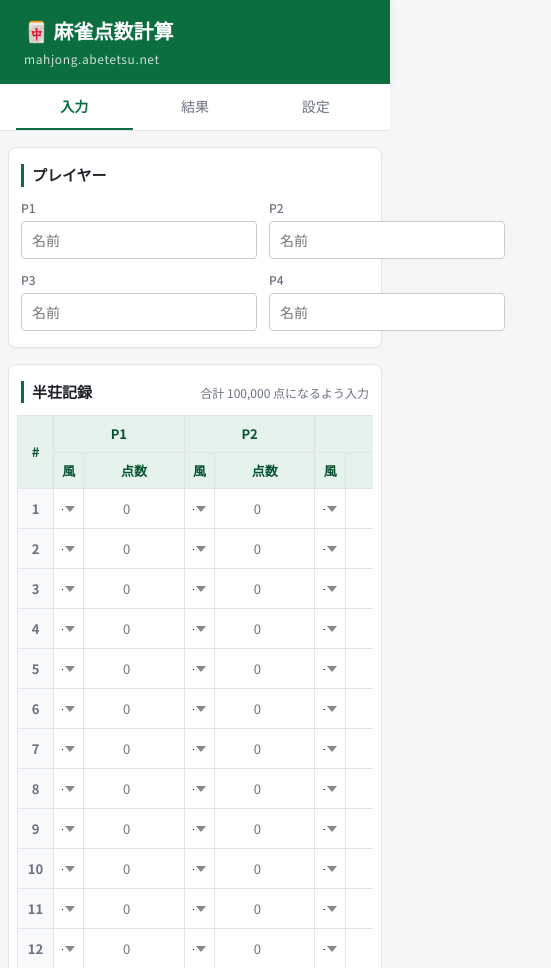
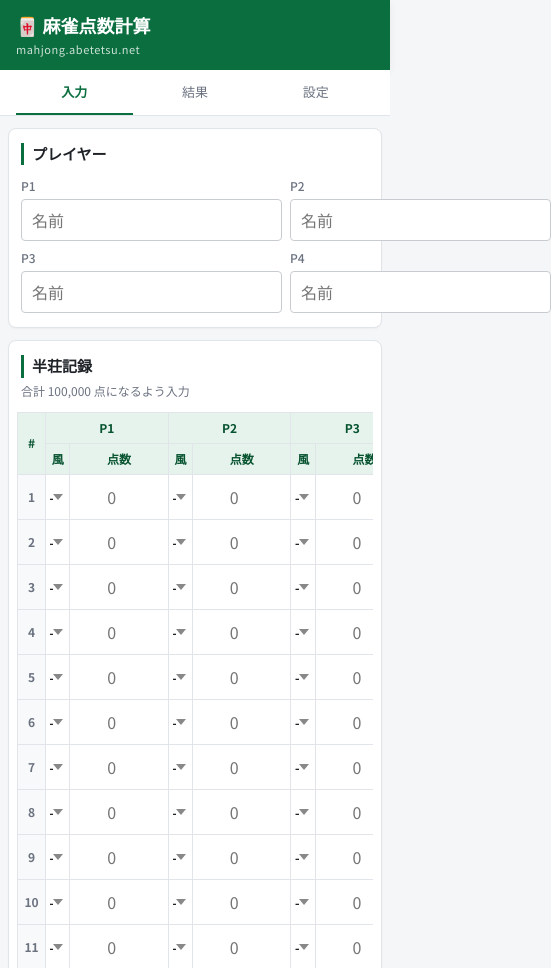
Before and after one commit to abe-tetsu/mahjong, a website with bundled scripts: page index.html in a window 390 px wide. Shown: the top 968 px of the page, 551 px wide, since content can reach past the window. Built offline with nearby package versions, Linux system fonts and the light colour scheme.

Commit message:
fix style

```diff
--- a/index.html
+++ b/index.html
@@ -3,6 +3,7 @@
 <head>
   <meta charset="UTF-8" />
   <meta name="viewport" content="width=device-width, initial-scale=1.0" />
+  <meta name="theme-color" content="#0a6e3f" />
   <title>麻雀点数計算</title>
   <link rel="preconnect" href="https://fonts.googleapis.com" />
   <link rel="preconnect" href="https://fonts.gstatic.com" crossorigin />
@@ -258,6 +259,9 @@
   </main>
 
   <footer class="footer">
+    <p class="disclaimer">
+      本ツールは麻雀の点数計算を補助する目的で提供しており、賭博行為を推奨・幇助するものではありません。利用は自己責任で行ってください。
+    </p>
     <p>&copy; 2026 abetetsu</p>
   </footer>
 
--- a/style.css
+++ b/style.css
@@ -358,24 +358,127 @@ tbody th {
   padding: 16px;
 }
 
+.footer p {
+  margin: 4px 0;
+}
+
+.disclaimer {
+  max-width: 640px;
+  margin: 0 auto 8px !important;
+  font-size: 11px;
+  line-height: 1.6;
+  color: var(--color-text-muted);
+}
+
 /* ===== Responsive ===== */
 @media (max-width: 640px) {
-  .player-inputs {
-    grid-template-columns: repeat(2, 1fr);
+  .header {
+    padding: 12px 16px;
   }
   .header-inner {
     flex-direction: column;
     align-items: flex-start;
+    gap: 2px;
+  }
+  .logo {
+    font-size: 18px;
+  }
+  .subtitle {
+    font-size: 11px;
+  }
+
+  .tab {
+    flex: 1;
+    padding: 12px 4px;
+    font-size: 13px;
+  }
+
+  .container {
+    padding: 12px 8px 48px;
+  }
+  .card {
+    padding: 14px 12px;
+    margin-bottom: 12px;
+  }
+
+  .player-inputs {
+    grid-template-columns: repeat(2, 1fr);
+    gap: 8px;
+  }
+  .settings-grid {
+    grid-template-columns: 1fr;
+    gap: 10px;
+  }
+
+  /* iOS の auto-zoom 抑止 (16px 以上必須) */
+  .field input,
+  .field select,
+  .cell-input,
+  .cell-select {
+    font-size: 16px;
+  }
+
+  /* 横スクロール時のセル詰まりを緩和 */
+  table {
+    min-width: 0;
+    font-size: 14px;
+  }
+  .hanchan-table {
+    min-width: 520px;
+  }
+  .result-table {
+    min-width: 320px;
+  }
+
+  thead th {
+    padding: 6px 4px;
+    font-size: 12px;
+    /* プレイヤー名が長いときに折り返し可能 */
+    white-space: normal;
+    word-break: break-word;
+  }
+  tbody td,
+  tbody th {
+    padding: 2px;
+  }
+
+  .cell-input {
+    min-width: 56px;
+    padding: 8px 2px;
+  }
+  .cell-select {
+    padding: 8px 14px 8px 2px;
+  }
+
+  .row-num {
+    width: 28px;
+    font-size: 12px;
+  }
+
+  .actions {
+    flex-direction: column-reverse;
+  }
+  .btn {
+    width: 100%;
+    padding: 12px 16px;
+  }
+
+  .card-header {
+    flex-direction: column;
+    align-items: flex-start;
     gap: 4px;
   }
-  .tab {
-    flex: 1;
-    padding: 12px 8px;
-  }
+}
+
+@media (max-width: 380px) {
   .container {
-    padding: 16px 8px 64px;
+    padding: 8px 4px 48px;
   }
   .card {
-    padding: 16px 12px;
+    padding: 12px 10px;
+    border-radius: 6px;
+  }
+  .hanchan-table {
+    min-width: 480px;
   }
 }
```
Also changed, not shown: .claude/launch.json (added).
